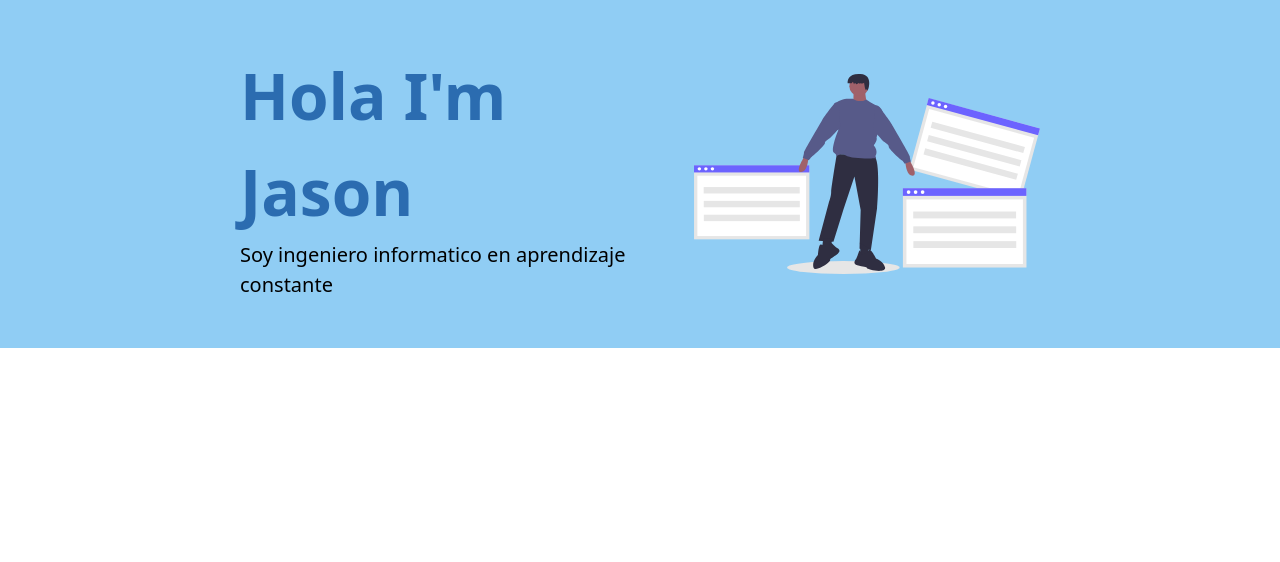
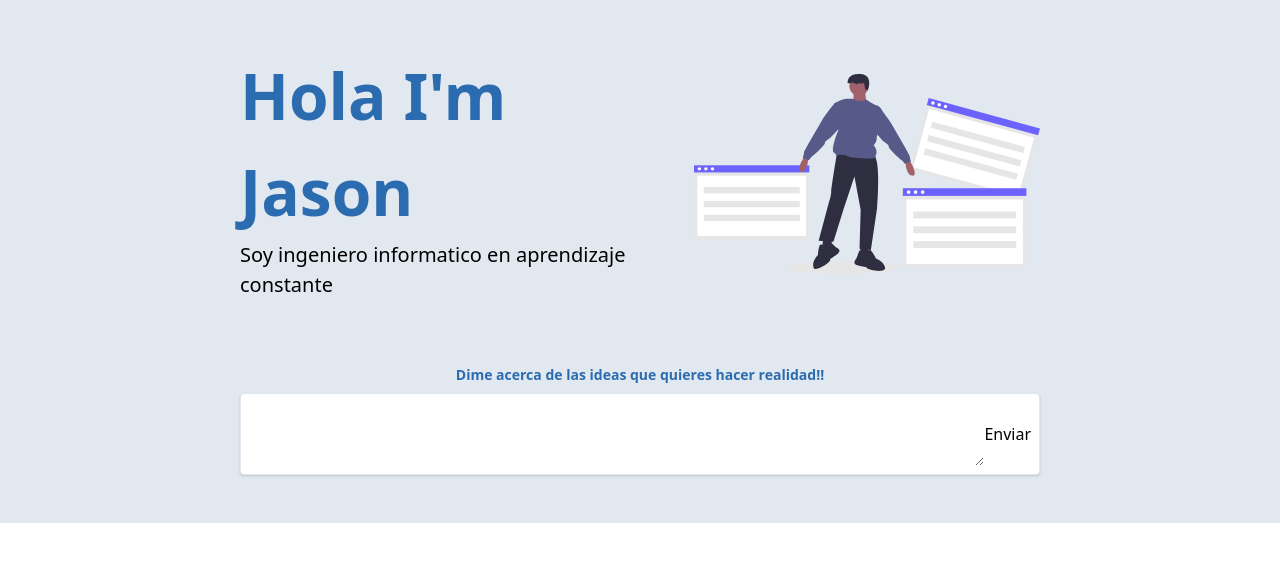
Before and after one commit to GitJay37/My-gatsby-app, a Gatsby site: page / in a window 1280 px wide. Built offline with nearby package versions, Linux system fonts and the light colour scheme; Gatsby itself is replaced by a stand-in of ours.

Commit message:
styles ok

```diff
--- /dev/null
+++ b/src/components/contact.form.js
@@ -0,0 +1,16 @@
+import React from 'react';
+
+export default () => (
+    <form className="mt-16 text-center">
+        <label for="contact-content" className="block text-blue-700 text-sm font-bold mb-2"> Dime acerca de las ideas que quieres hacer realidad!! </label>
+        <div className="flex shadow rounded bg-white border p-2">
+            <textarea
+                id="contact-content"
+                name="contact-content"
+                className="flex-1 py-2 px-3 text-gray-700 focus:outline-none focus:shadow-outline">
+
+            </textarea>
+            <button>Enviar</button>
+        </div>
+    </form>
+)
--- a/src/components/header.js
+++ b/src/components/header.js
@@ -1,13 +1,22 @@
 import React from 'react';
 import images from '../images/tabs.svg';
+import Form from '../components/contact.form';
+
 export default () => (
-    <header className="bg-blue-300">
-        <div className="container mx-auto p-12 max-w-4xl flex justify-center items-center">
-            <div className="flex-1">
-                <h1 className="font-bold text-blue-700 text-6xl"> Hola I'm Jason </h1>
-                <p className="text-xl font-light"> Soy ingeniero informatico en aprendizaje constante</p>
+    <header className="bg-gray-300">
+        <div className="container mx-auto p-12 max-w-4xl">
+
+            <div className="flex justify-center items-center">
+                <div className="flex-1">
+                    <h1 className="font-bold text-blue-700 text-6xl"> Hola I'm Jason </h1>
+                    <p className="text-xl font-light"> Soy ingeniero informatico en aprendizaje constante</p>
+                </div>
+                <img src={images} alt="Hombre manipulando pestañas web" style={{height: "200px"}}></img>
             </div>
-            <img src={images} alt="Hombre manipulando pestañas web" style={{height: "200px"}}></img>
+
+            <div>
+                <Form/>
+            </div>
         </div>
     </header>
 )
```
